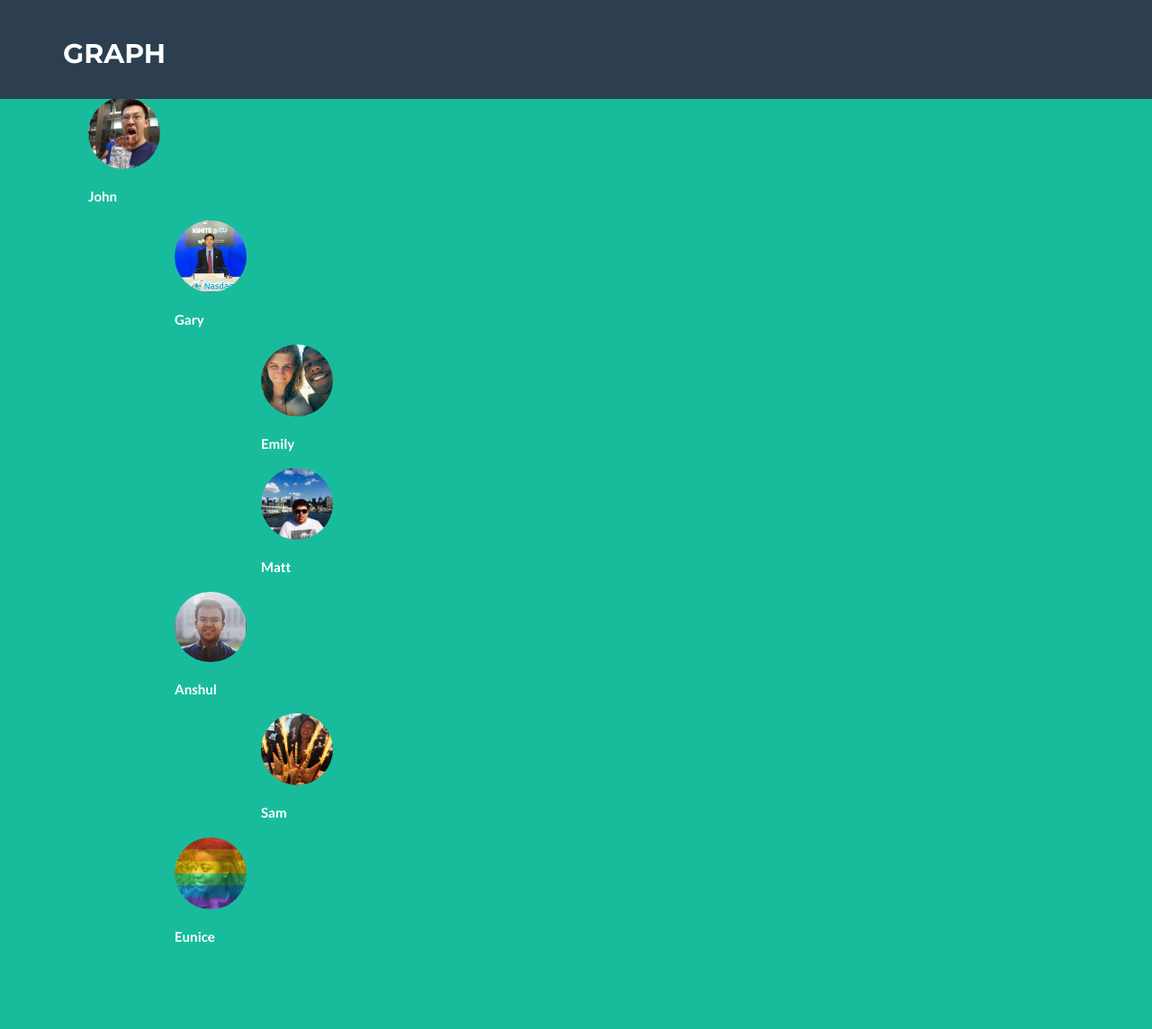
After one commit to garymlin/Bouncer, a Flask app: page /render in a window 1280 px wide. The commit adds this page. Shown: the whole page at 90% size. Run offline with Flask 2, Linux system fonts and the light colour scheme; lists and menus that the app fills with data are empty; some libraries are stand-ins or nearby versions.

Commit message:
creepy pictures

```diff
--- a/app.py
+++ b/app.py
@@ -33,6 +33,10 @@ def add_person(uid, metadata):
 def login():
     return render_template('login.html')
 
+@app.route('/render')
+def render():
+    return render_template('render.html')
+
 @app.route('/events')
 def events():
     """List all upcoming events for this user."""
--- a/static/css/freelancer.css
+++ b/static/css/freelancer.css
@@ -6,6 +6,12 @@
 
 .gary-container{
     padding-top: 90px;
+}
+
+.render-img-tho{
+    width:80px;
+    height:auto;
+    border-radius:40px;
 }
 
 .img-circle {
--- /dev/null
+++ b/templates/render.html
@@ -0,0 +1,118 @@
+<!DOCTYPE html>
+<html lang="en">
+
+<head>
+
+    <meta charset="utf-8">
+    <meta http-equiv="X-UA-Compatible" content="IE=edge">
+    <meta name="viewport" content="width=device-width, initial-scale=1">
+    <meta name="description" content="">
+    <meta name="author" content="">
+
+    <title>Bouncer</title>
+
+    <!-- Bootstrap Core CSS - Uses Bootswatch Flatly Theme: http://bootswatch.com/flatly/ -->
+    <link href="static/css/bootstrap.min.css" rel="stylesheet">
+
+    <!-- Custom CSS -->
+    <link href="static/css/freelancer.css" rel="stylesheet">
+
+    <!-- Custom Fonts -->
+    <link href="static/font-awesome/css/font-awesome.min.css" rel="stylesheet" type="text/css">
+    <link href="http://fonts.googleapis.com/css?family=Montserrat:400,700" rel="stylesheet" type="text/css">
+    <link href="http://fonts.googleapis.com/css?family=Lato:400,700,400italic,700italic" rel="stylesheet" type="text/css">
+
+    <!-- HTML5 Shim and Respond.js IE8 support of HTML5 elements and media queries -->
+    <!-- WARNING: Respond.js doesn't work if you view the page via file:// -->
+    <!--[if lt IE 9]>
+        <script src="https://oss.maxcdn.com/libs/html5shiv/3.7.0/html5shiv.js"></script>
+        <script src="https://oss.maxcdn.com/libs/respond.js/1.4.2/respond.min.js"></script>
+    <![endif]-->
+
+</head>
+
+<body id="page-top" class="index">
+
+     <nav class="navbar navbar-default navbar-fixed-top">
+        <div class="container">
+            <!-- Brand and toggle get grouped for better mobile display -->
+            <div class="navbar-header page-scroll">
+                <a class="navbar-brand" href="#page-top">Graph</a>
+            </div>
+        </div>
+    </nav>
+
+    <!-- Header -->
+    <header>
+        <div class="container">
+            <div class="row">
+                <div class="col-lg-12">
+                    <table class = "table gary-table table-hover" style="border-radius:10px;-moz-border-radius:10px;-webkit-border-radius:10px;">
+                        <thead>
+                            <tr>
+                                <th><img class="render-img-tho" src="static/img/john.jpg" alt="">John</th>
+                                <th></th>
+                                <th></th>
+                            </tr>
+                            <tr>
+                                <th></th>
+                                <th><img class="render-img-tho" src="static/img/gary.jpg" alt="">Gary</th>
+                                <th></th>
+                            </tr>
+                            <tr>
+                                <th></th>
+                                <th></th>
+                                <th><img class="render-img-tho" src="static/img/emily.jpg" alt="">Emily</th>
+                            </tr>
+                            <tr>
+                                <th></th>
+                                <th></th>
+                                <th><img class="render-img-tho" src="static/img/matt.jpg" alt="">Matt</th>
+                            </tr>
+                            <tr>
+                                <th></th>
+                                <th><img class="render-img-tho" src="static/img/anshul.png" alt="">Anshul</th>
+                                <th></th>
+                            </tr>
+                            <tr>
+                                <th></th>
+                                <th></th>
+                                <th><img class="render-img-tho" src="static/img/sam.jpg" alt="">Sam</th>
+                            </tr>
+                            <tr>
+                                <th></th>
+                                <th><img class="render-img-tho" src="static/img/eunice2.jpg" alt="">Eunice</th>
+                                <th></th>
+                            </tr>
+                        </thead>
+                    <tbody id = "table-entry-formation">
+
+                    </tbody>
+                </table>
+                </div>
+            </div>
+        </div>
+    </header>
+
+    <!-- jQuery -->
+    <script src="static/js/jquery.js"></script>
+
+    <!-- Bootstrap Core JavaScript -->
+    <script src="static/js/bootstrap.min.js"></script>
+    <!-- jQuery -->
+    <script src="static/js/jquery.js"></script>
+    <!-- Plugin JavaScript -->
+    <script src="http://cdnjs.cloudflare.com/ajax/libs/jquery-easing/1.3/jquery.easing.min.js"></script>
+    <script src="static/js/classie.js"></script>
+    <script src="static/js/cbpAnimatedHeader.js"></script>
+
+    <!-- Contact Form JavaScript -->
+    <script src="static/js/jqBootstrapValidation.js"></script>
+    <script src="static/js/contact_me.js"></script>
+
+    <!-- Custom Theme JavaScript -->
+    <script src="static/js/freelancer.js"></script>
+    <script src="static/js/fbEventPage.js"></script>
+</body>
+
+</html>
```
Also changed, not shown: static/img/anshul.jpg (added), static/img/anshul.png (added), static/img/emily.jpg (added), static/img/eunice.jpg (added), static/img/eunice2.jpg (added), static/img/gary.jpg (added), static/img/john.jpg (added), static/img/matt.jpg (added), static/img/sam.jpg (added).
